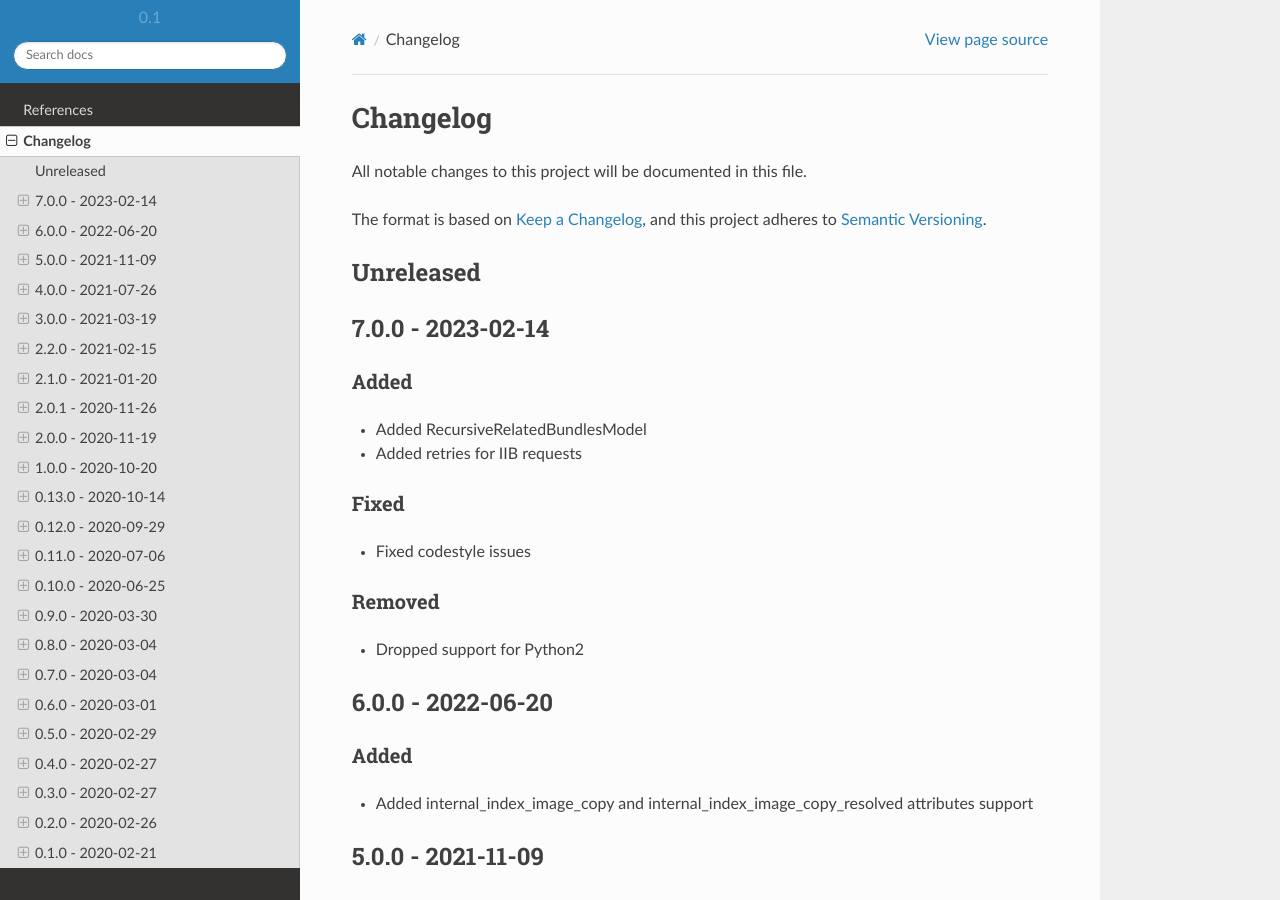
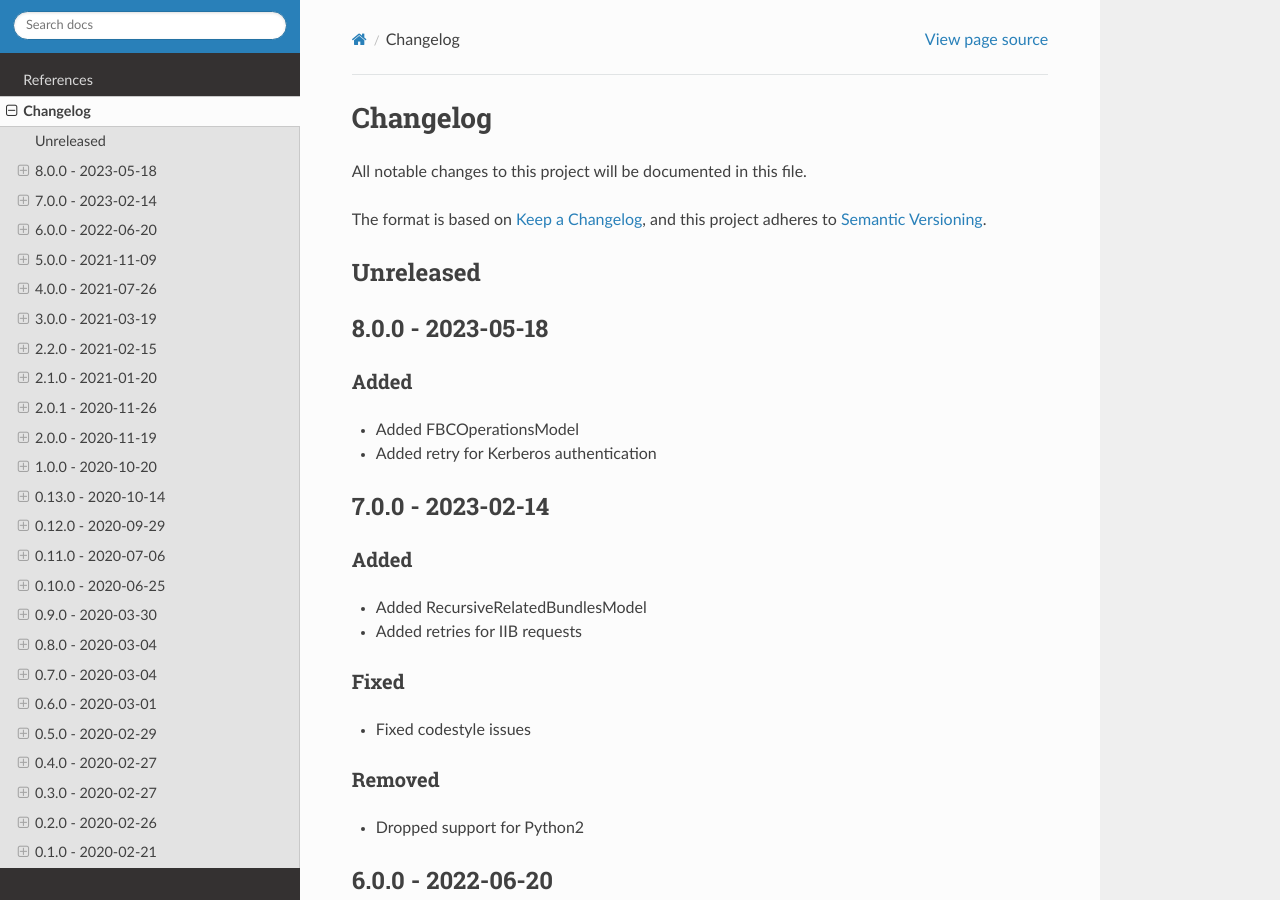
Before and after one commit to release-engineering/iiblib, a Sphinx documentation site: the page built from docs/source/CHANGELOG.md, in a window 1280 px wide and 900 px high. Built offline with Sphinx 7.4.7 and the Read the Docs theme 2.0.0, drawn with Linux system fonts in a browser that asks for light colours.

Commit message:
Release v8.0.0
CLOUDDST-18569

```diff
--- a/docs/source/CHANGELOG.md
+++ b/docs/source/CHANGELOG.md
@@ -6,6 +6,12 @@ The format is based on [Keep a Changelog](https://keepachangelog.com/en/1.0.0/),
 and this project adheres to [Semantic Versioning](https://semver.org/spec/v2.0.0.html).
 
 ## Unreleased
+
+## 8.0.0 - 2023-05-18
+
+### Added
+ - Added FBCOperationsModel
+ - Added retry for Kerberos authentication
 
 ## 7.0.0 - 2023-02-14
 
--- a/setup.py
+++ b/setup.py
@@ -60,7 +60,7 @@ if os.environ.get("READTHEDOCS", None):
 
 setup(
     name="iiblib",
-    version="7.0.0",
+    version="8.0.0",
     description="IIB client library",
     long_description=long_description,
     long_description_content_type="text/markdown",
```
